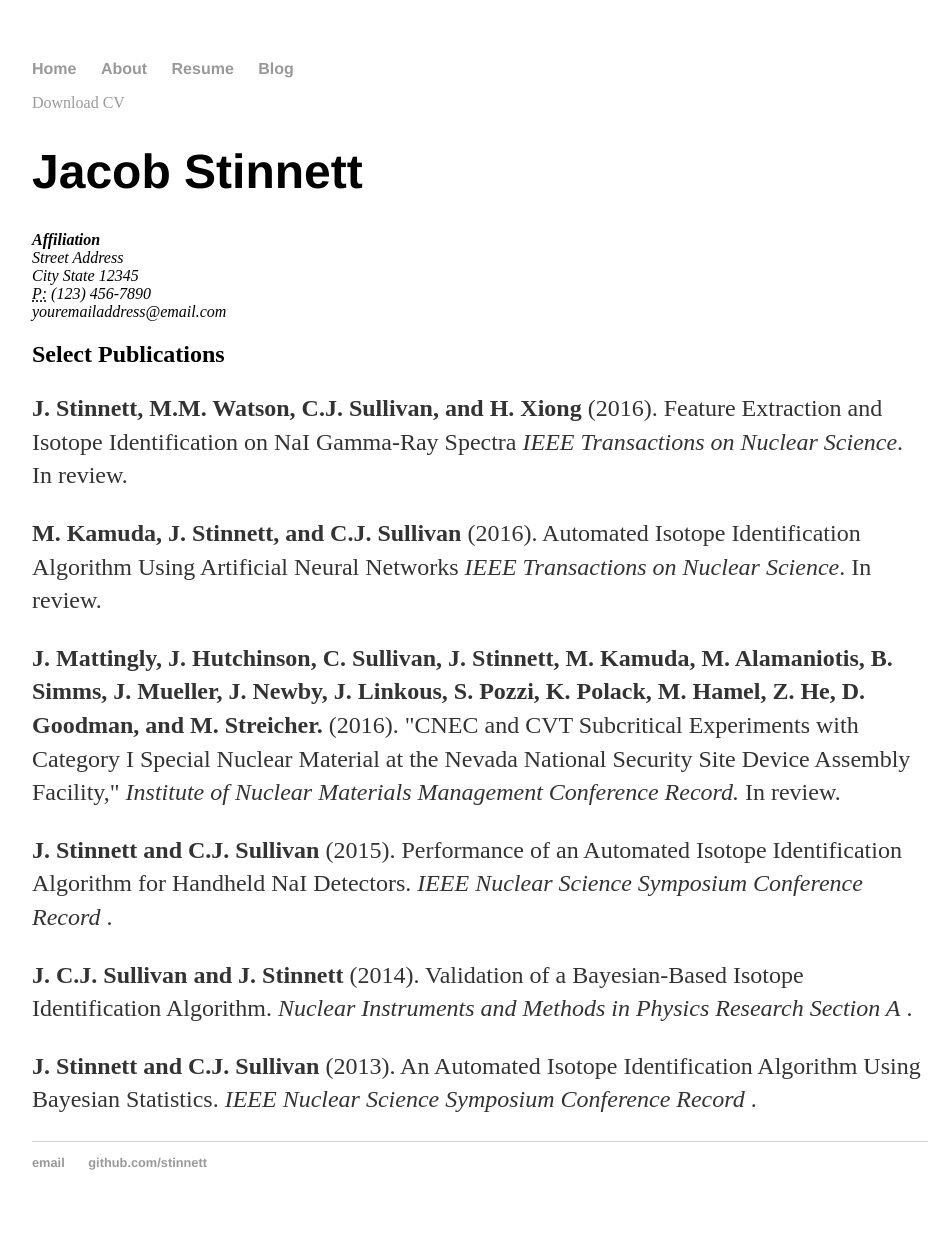
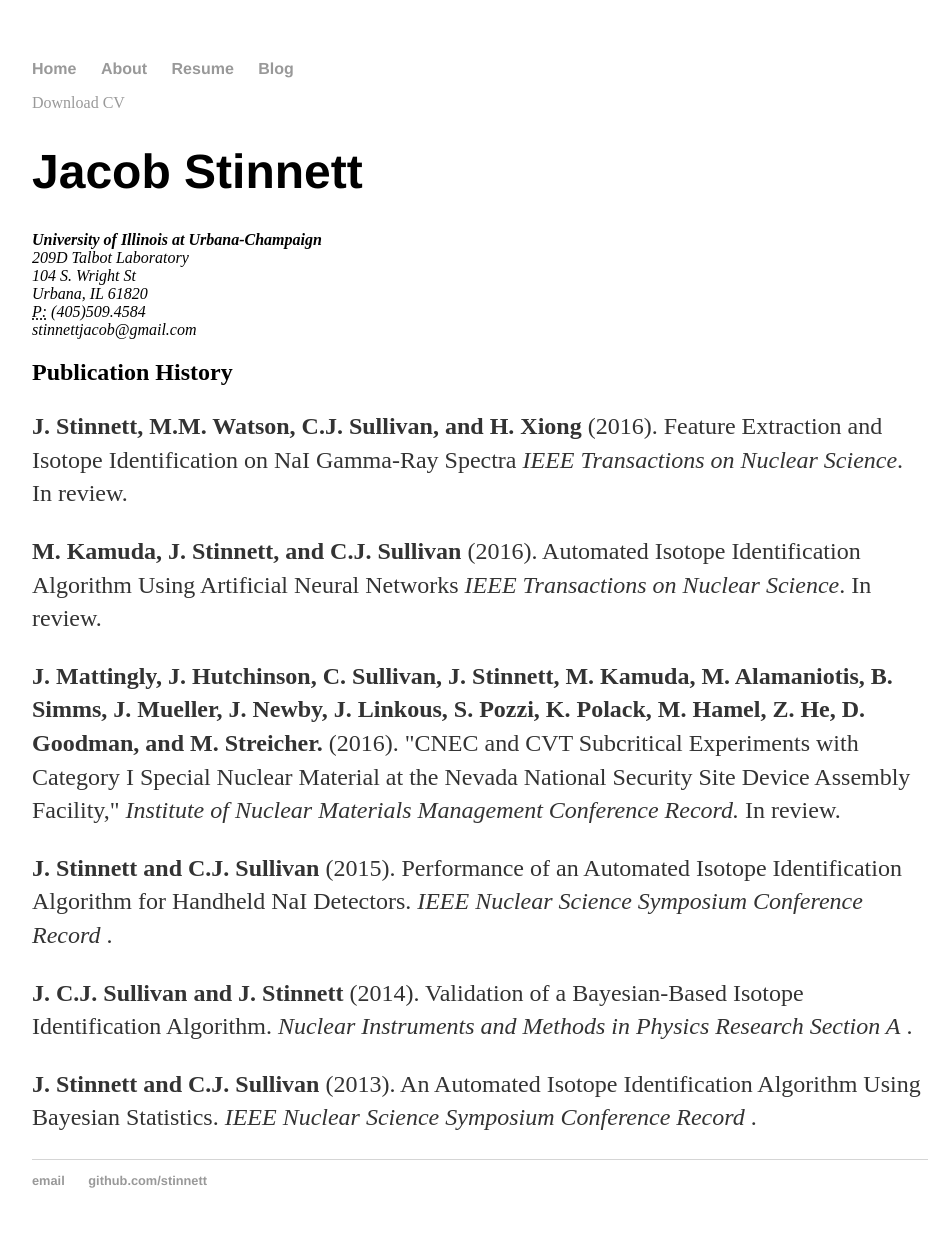
Before and after one commit to Stinnett/Stinnett.github.io, a Jekyll site: the page built from resume/index.html, in a window 1280 px wide. Shown: the whole page, without its empty margins (160-1112 px from the left). Built offline with Jekyll 4.4.1, drawn with Linux system fonts in a browser that asks for light colours.

Commit message:
Update index.html

```diff
--- a/resume/index.html
+++ b/resume/index.html
@@ -7,14 +7,15 @@ title: Stinnett's Resume
 		<a href="#" class="download" title="Download CV as PDF">Download CV</a>
 					<h1>Jacob Stinnett</h1>
 					<address>
-					<strong>Affiliation</strong><br>
-					Street Address<br>
-					City State 12345<br>
-					<abbr title="phone">P:</abbr> (123) 456-7890<br>
-					<span class="obfuscate">youremailaddress@email.com</span>
+					<strong>University of Illinois at Urbana-Champaign</strong><br>
+					209D Talbot Laboratory<br>
+					104 S. Wright St<br>
+					Urbana, IL 61820<br>
+					<abbr title="phone">P:</abbr> (405)509.4584 <br>
+					<span class="obfuscate">stinnettjacob@gmail.com</span>
 					</address>
 
-					<h2>Select Publications</h2>
+					<h2>Publication History</h2>
 
 
 					<p><strong>J. Stinnett, M.M. Watson, C.J. Sullivan, and H. Xiong </strong> (2016). Feature Extraction and Isotope Identification on NaI Gamma-Ray Spectra <em>IEEE Transactions on Nuclear Science</em>.  </a>In review.
```
